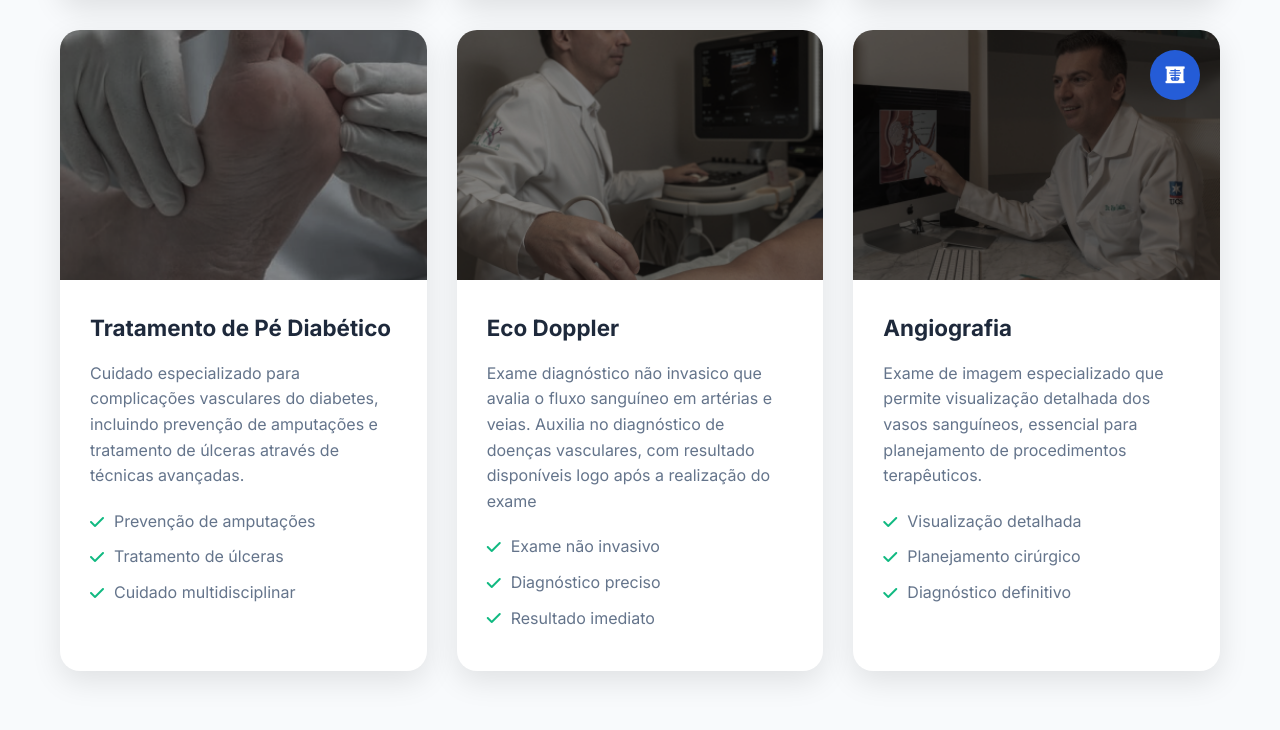
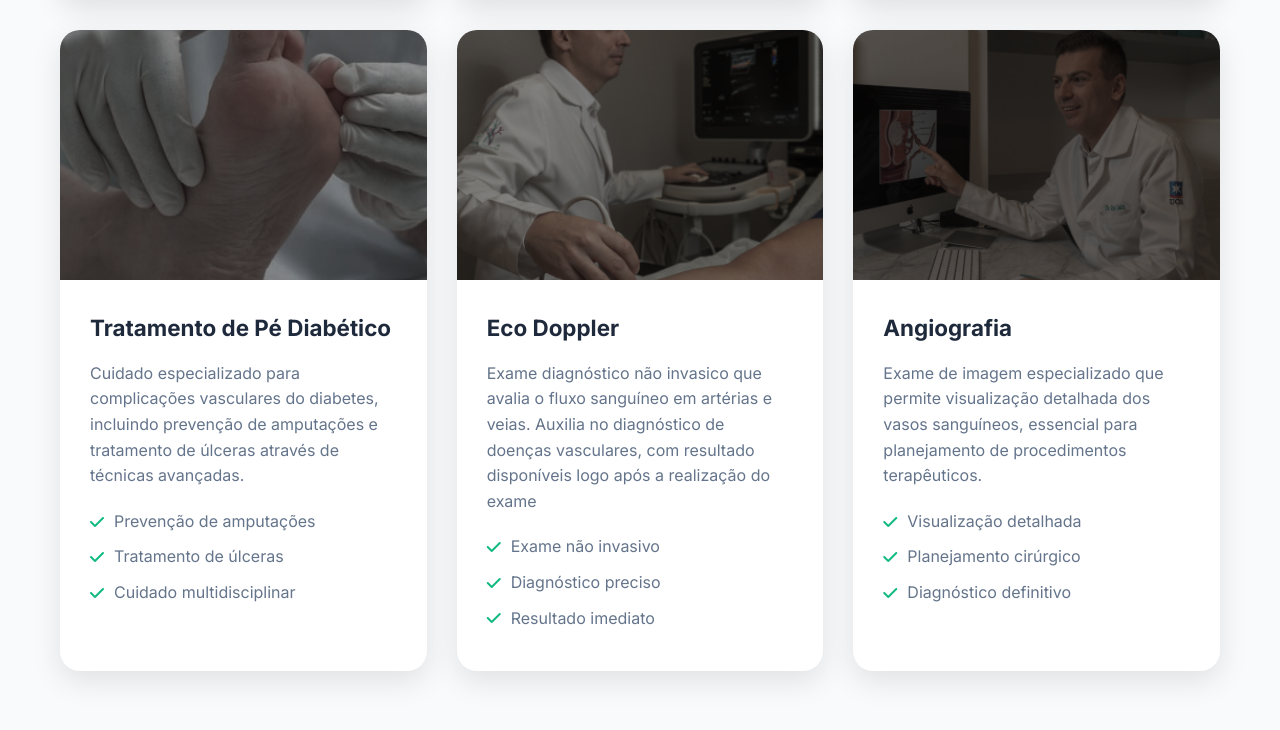
Before and after one commit to PedroGoettert/lp-vinicius-lain, a plain HTML site: page index.html in a window 1280 px wide. Shown: the part 3278-4008 px from the top of the page. Drawn offline with Linux system fonts and the light colour scheme.

Commit message:
add favicon

```diff
--- a/index.html
+++ b/index.html
@@ -10,6 +10,7 @@
   <link rel="stylesheet" href="styles.css">
   <link href="https://fonts.googleapis.com/css2?family=Inter:wght@300;400;500;600;700&display=swap" rel="stylesheet">
   <link rel="stylesheet" href="https://cdnjs.cloudflare.com/ajax/libs/font-awesome/6.0.0/css/all.min.css">
+  <link rel="shortcut icon" href="favicon.jpg" type="image/x-icon">
 </head>
 
 <body>
@@ -245,9 +246,6 @@
         <div class="specialty">
           <div class="specialty-image">
             <img src="angiografia.webp" alt="Angiografia">
-            <div class="specialty-overlay">
-              <i class="fas fa-x-ray"></i>
-            </div>
           </div>
           <div class="specialty-content">
             <h3>Angiografia</h3>
```
Also changed, not shown: favicon.jpg (added).
